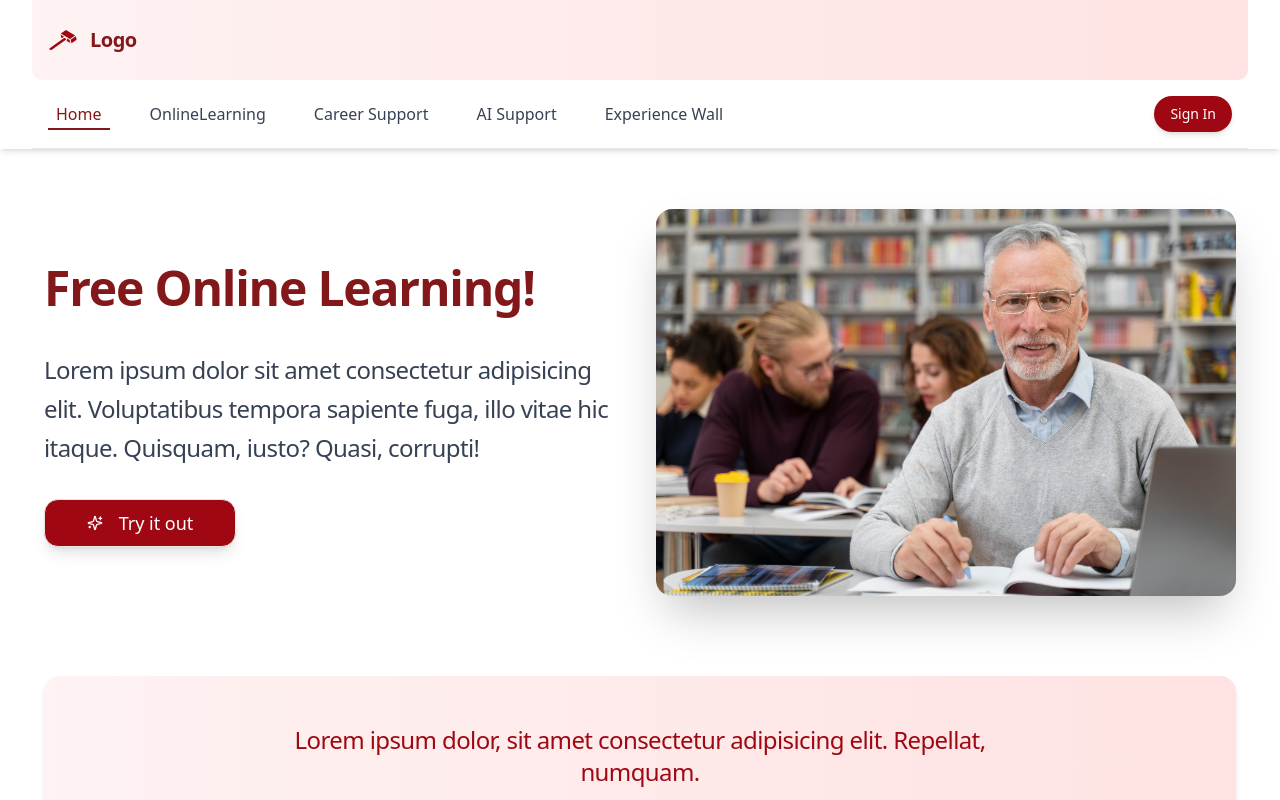
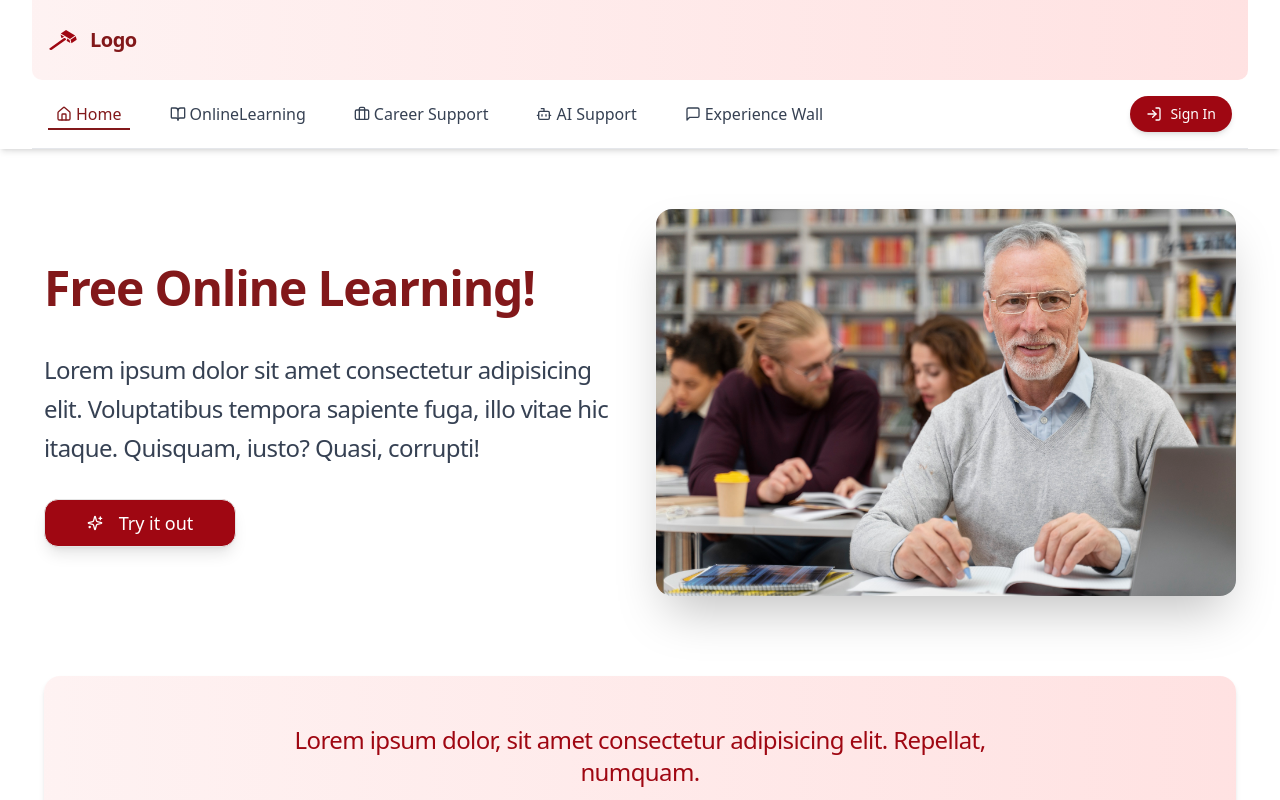
Before and after one commit to tseHaoSu/job-seek, a Next.js app: page / in a window 1280 px wide. Shown: the top 800 px of the page. Built offline with nearby package versions, Linux system fonts and the light colour scheme.

Commit message:
add navbar icons

```diff
--- a/app/NavBar.tsx
+++ b/app/NavBar.tsx
@@ -5,17 +5,41 @@ import { usePathname } from "next/navigation";
 import React from "react";
 import { Gi3dHammer } from "react-icons/gi";
 import classNames from "classnames";
+import {
+  Home,
+  BookOpen,
+  Briefcase,
+  Bot,
+  MessageSquare,
+  LogIn,
+} from "lucide-react";
 
 const NavBar = () => {
   const currentPath = usePathname();
   console.log(currentPath);
 
   const links = [
-    { label: "Home", href: "/" },
-    { label: "OnlineLearning", href: "/online-learning" },
-    { label: "Career Support", href: "/career-support" },
-    { label: "AI Support", href: "/ai-support" },
-    { label: "Experience Wall", href: "/experience-support" },
+    { label: "Home", href: "/", icon: <Home className="w-4 h-4 mr-1" /> },
+    {
+      label: "OnlineLearning",
+      href: "/online-learning",
+      icon: <BookOpen className="w-4 h-4 mr-1" />,
+    },
+    {
+      label: "Career Support",
+      href: "/career-support",
+      icon: <Briefcase className="w-4 h-4 mr-1" />,
+    },
+    {
+      label: "AI Support",
+      href: "/ai-support",
+      icon: <Bot className="w-4 h-4 mr-1" />,
+    },
+    {
+      label: "Experience Wall",
+      href: "/experience-support",
+      icon: <MessageSquare className="w-4 h-4 mr-1" />,
+    },
   ];
 
   return (
@@ -33,7 +57,7 @@ const NavBar = () => {
             </Link>
           </div>
 
-          {/* Mobile menu button can be added here */}
+          {/* Mobile menu */}
         </div>
 
         {/* Navigation Links */}
@@ -44,7 +68,7 @@ const NavBar = () => {
                 key={link.href}
                 href={link.href}
                 className={classNames(
-                  "relative px-2 py-1 transition-all duration-300 text-base font-medium hover:text-red-800",
+                  "relative px-2 py-1 transition-all duration-300 text-base font-medium hover:text-red-800 flex items-center",
                   {
                     "text-red-900": link.href === currentPath,
                     "text-gray-700": link.href !== currentPath,
@@ -55,14 +79,16 @@ const NavBar = () => {
                     : ""
                 )}
               >
+                {link.icon}
                 {link.label}
               </Link>
             ))}
           </ul>
 
-          {/* Right side - could add search or auth buttons here */}
+          {/* Right side - Sign In button with icon */}
           <div className="hidden md:block">
-            <button className="bg-red-800 hover:bg-red-900 text-white px-4 py-2 rounded-full text-sm font-medium transition-colors duration-300 shadow-md hover:shadow-lg">
+            <button className="bg-red-800 hover:bg-red-900 text-white px-4 py-2 rounded-full text-sm font-medium transition-colors duration-300 shadow-md hover:shadow-lg flex items-center">
+              <LogIn className="w-4 h-4 mr-2" />
               Sign In
             </button>
           </div>
--- a/app/page.tsx
+++ b/app/page.tsx
@@ -47,7 +47,7 @@ export default function Home() {
     },
   ];
   return (
-    <div className="space-y-20 max-w-7xl mx-auto px-4 py-12 sm:px-6 lg:px-8">
+    <div className="space-y-20 px-4 py-12 sm:px-6 lg:px-8">
       {/* Hero Section */}
       <div className="grid grid-cols-1 md:grid-cols-2 gap-8 items-center">
         <div className="flex flex-col space-y-8">
```
